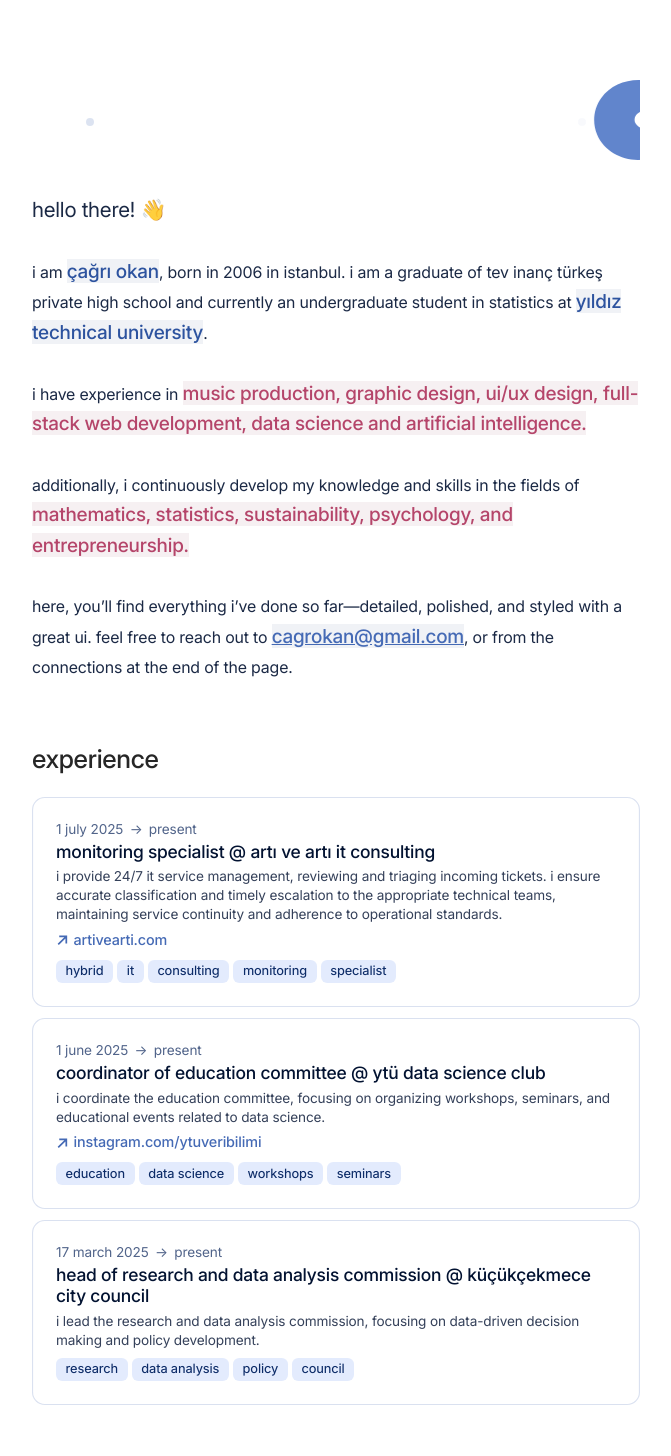
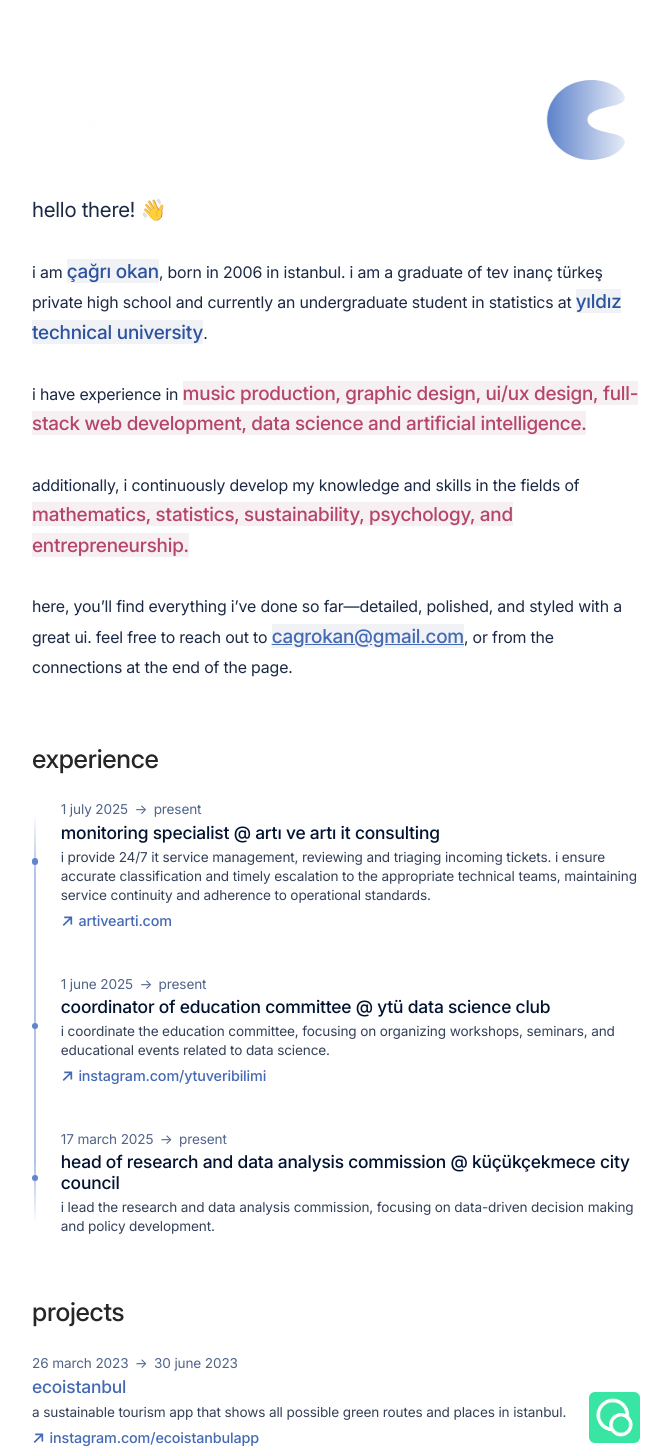
Before and after one commit to ckproduces/personal-website, a Next.js app: page / in a window 1280 px wide. Shown: the top 1456 px of the page, without its empty margins (304-975 px from the left). Built offline with nearby package versions, Linux system fonts and the light colour scheme.

Commit message:
UI changes & bug fixes & turbopack enabled

```diff
--- a/package.json
+++ b/package.json
@@ -4,7 +4,7 @@
   "private": true,
   "type": "module",
   "scripts": {
-    "dev": "next dev",
+    "dev": "next dev --turbo",
     "build": "next build",
     "postbuild": "next-sitemap",
     "start": "next start",
--- a/src/app/globals.css
+++ b/src/app/globals.css
@@ -205,10 +205,51 @@
   gap: 15rem !important;
 }
 
+.çubuk {
+  background: linear-gradient(
+    to bottom,
+    hsla(var(--color-primary-dark-8), 0) 0%,
+    hsla(var(--color-primary-dark-8), 0.2) 15%,
+    hsla(var(--color-primary-dark-8), 0.2) 85%,
+    hsla(var(--color-primary-dark-8), 0) 100%
+  ) !important;
+}
+
+.scroll-container-bg {
+  background: linear-gradient(
+    to right,
+    rgba(255, 255, 255, 1) 0%,
+    rgba(255, 255, 255, 0) 15%,
+    rgba(255, 255, 255, 0) 85%,
+    rgba(255, 255, 255, 1) 100%
+  );
+  position: absolute;
+  top: 0;
+  left: 0;
+  width: 100%;
+  height: 100%;
+  z-index: 9999;
+  pointer-events: none;
+}
+
 .dot {
   opacity: 1;
   animation: fade 3.1s ease-out infinite both;
   animation-delay: calc(1.28s + var(--i) * 0.181s);
+}
+
+ul ul > li {
+  padding-left: 1rem;
+}
+ul ul ul > li {
+  padding-left: 1rem;
+}
+
+ol ol > li {
+  padding-left: 1rem;
+}
+ol ol ol > li {
+  padding-left: 1rem;
 }
 
 @keyframes fade {
--- a/src/app/page.tsx
+++ b/src/app/page.tsx
@@ -41,6 +41,7 @@
               position: "relative",
             }}
           >
+            <div className="scroll-container-bg" />
             <div
               style={{
                 display: "flex",
@@ -217,10 +218,9 @@
                   >
                     <div
                       style={{
-                        marginBottom: "1.4rem",
+                        marginBottom: "1.7rem",
                         display: "flex",
                         flexDirection: "column",
-                        gap: "0.2rem",
                       }}
                     >
                       <h1
@@ -245,11 +245,54 @@
                         width: "100%",
                         display: "flex",
                         flexDirection: "column",
-                        gap: "0.7rem",
+                        gap: "2.7rem",
+                        position: "relative",
                       }}
                     >
                       {section.map((item) => {
-                        return <PortfolioItem key={item.id} {...item} />;
+                        return (
+                          <div
+                            style={{
+                              display: "flex",
+                              alignItems: "center",
+                              justifyContent: "center",
+                              gap: "1.4rem",
+                            }}
+                            key={item.id}
+                          >
+                            {(item.section === "education" ||
+                              item.section === "experience") && (
+                              <div
+                                className="çubuk"
+                                style={{
+                                  position: "absolute",
+                                  top: "calc(3%)",
+                                  left: "calc(0.2rem - 0.07rem)",
+                                  height: "94%",
+                                  width: "0.14rem",
+                                  zIndex: "5",
+                                  borderRadius: "100rem",
+                                }}
+                              />
+                            )}
+                            {(item.section === "education" ||
+                              item.section == "experience") && (
+                              <div
+                                style={{
+                                  height: "0.4rem",
+                                  width: "0.4rem",
+                                  borderRadius: "50%",
+                                  backgroundColor:
+                                    "hsla(var(--color-primary-dark-8))",
+                                  zIndex: "40",
+                                  flexShrink: "0",
+                                  marginBottom: "0.7rem",
+                                }}
+                              />
+                            )}
+                            <PortfolioItem {...item} />
+                          </div>
+                        );
                       })}
                     </div>
                   </div>
--- a/src/components/PortfolioItem.tsx
+++ b/src/components/PortfolioItem.tsx
@@ -32,7 +32,7 @@
     });
   }
 
-  href = href
+  const hrefStyled = href
     ?.replace(/^https?:\/\//, "")
     .replace("www.", "")
     .replace(/\/$/, "");
@@ -57,9 +57,9 @@
         alignItems: "center",
         borderRadius: "0.8rem",
         justifyContent: "space-between",
-        padding: "1.5rem",
+        width: "100%"
         // backgroundColor: "hsla(var(--color-primary-dark-6), 0.03)",
-        boxShadow: "inset 0 0 0 0.07rem hsla(var(--color-primary-dark-7), 0.2)",
+        // boxShadow: "inset 0 0 0 0.07rem hsla(var(--color-primary-dark-7), 0.2)",
       }}
     >
       <section
@@ -188,11 +188,11 @@
                 wordBreak: "break-all",
               }}
             >
-              {href}
+              {hrefStyled}
             </p>
           </Link>
         )}
-        {tagss && (
+        {(tagss.length !== 0) && (
           <div
             className={image ? "tags-with-image" : "tags"}
             style={{
--- a/src/data/data.tsx
+++ b/src/data/data.tsx
@@ -13,6 +13,7 @@
   seperatePage?: boolean;
   pageContent?: string; // markdown
   href?: string;
+  section: string;
 }
 
 let educationlist: portfolioItem[] = [
@@ -27,6 +28,7 @@
     image: "/images/tevitol.png",
     alt: "Image of TEV İnanç Türkeş Private High School logo",
     href: "https://tevitol.k12.tr/",
+    section: "education",
   },
   {
     id: 2,
@@ -39,6 +41,7 @@
     image: "/images/ytu.png",
     alt: "Image of Yıldız Technical University logo",
     href: "https://www.yildiz.edu.tr/en",
+    section: "education",
   },
 ];
 
@@ -50,8 +53,8 @@
       "I provide 24/7 IT service management, reviewing and triaging incoming tickets. I ensure accurate classification and timely escalation to the appropriate technical teams, maintaining service continuity and adherence to operational standards.",
     date: new Date(2025, 6, 1),
     type: ["", "experience"],
-    tags: ["hybrid", "it", "consulting", "monitoring", "specialist"],
     href: "https://www.artivearti.com/",
+    section: "experience",
   },
   {
     id: 2,
@@ -60,7 +63,7 @@
       "I lead the research and data analysis commission, focusing on data-driven decision making and policy development.",
     date: new Date(2025, 2, 17),
     type: ["", "experience"],
-    tags: ["research", "data analysis", "policy", "council"],
+    section: "experience",
   },
   {
     id: 3,
@@ -69,8 +72,8 @@
       "I coordinate the education committee, focusing on organizing workshops, seminars, and educational events related to data science.",
     date: new Date(2025, 5, 1),
     type: ["", "experience"],
-    tags: ["education", "data science", "workshops", "seminars"],
     href: "https://www.instagram.com/ytuveribilimi/",
+    section: "experience",
   },
 ];
 
@@ -83,6 +86,7 @@
     image: "/images/github.svg",
     alt: "GitHub logo",
     href: "https://github.com/ckproduces",
+    section: "social",
   },
   {
     id: 2,
@@ -93,6 +97,7 @@
     image: "/images/linkedin.png",
     alt: "LinkedIn logo",
     href: "https://www.linkedin.com/in/cagriokan",
+    section: "social",
   },
   {
     id: 3,
@@ -102,6 +107,7 @@
     image: "/images/kaggle.png",
     alt: "Kaggle logo",
     href: "https://www.kaggle.com/cagrokan",
+    section: "social",
   },
 ];
 
@@ -152,6 +158,7 @@
 needless to say, the app was never published. we eventually stopped working on it due to the inadequacy of technical skills in the team and lack of R&D time on school campus. but it was a valuable experience that made me go through every single step of designing, developing, and deploying a project. also, my current main area of interest is artificial intelligence, thanks to hours of research spent for ecoistanbul.
 `,
     seperatePage: true,
+    section: "project",
   },
 
   {
@@ -177,6 +184,7 @@
 ---
 [read the second issue of senato](https://www.yumpu.com/tr/document/view/67057044/senato-2-sayi)
     `,
+    section: "project",
   },
 ];
 
@@ -224,8 +232,17 @@
     type: [""],
     tags: ["changes", "change log"],
     seperatePage: true,
+    section: "bos-yapma",
     pageContent: `
 # change log
+---
+## november 9, 2025
+- home page UI changes
+  - added pacman animation
+  - info cards are more readable now
+  - timeline item added next to time-related sections
+- there was a bug about links, fixed it.
+
 ---
 ## november 4, 2025
 - added "/change-log" page
```
